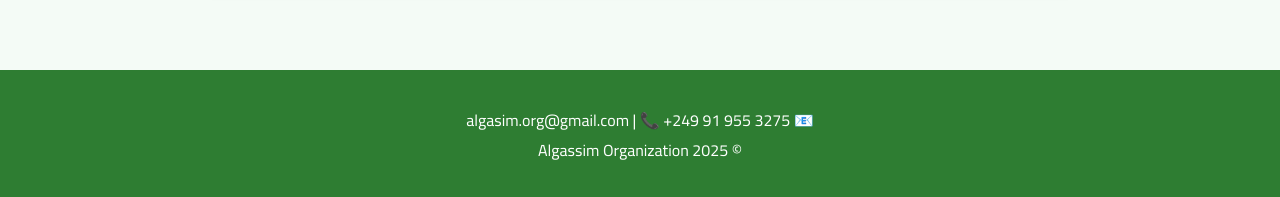
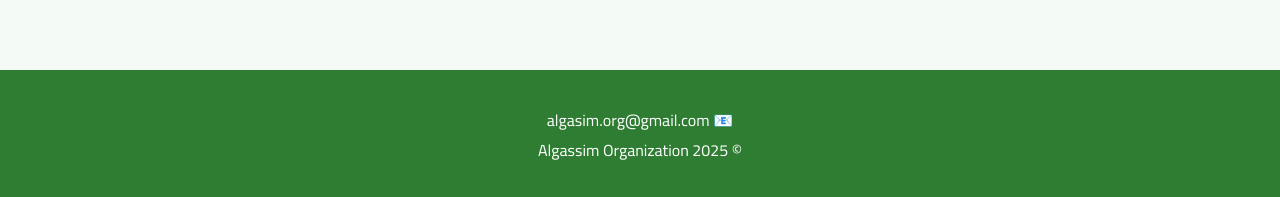
Before and after one commit to humabd22-bit/algassim-org, a plain HTML site: page index.html in a window 1280 px wide. Shown: the part 5655-5852 px from the top of the page. Drawn offline with Linux system fonts and the light colour scheme.

Commit message:
Fix HTML encoding issues in index.html

```diff
--- a/index.html
+++ b/index.html
@@ -249,7 +249,7 @@ footer{
 </section>
 
 <footer>
-📧 algasim.org@gmail.com | 📞 +249 91 955 3275
+📧 algasim.org@gmail.com
 <br>© 2025 Algassim Organization
 </footer>
 
```
